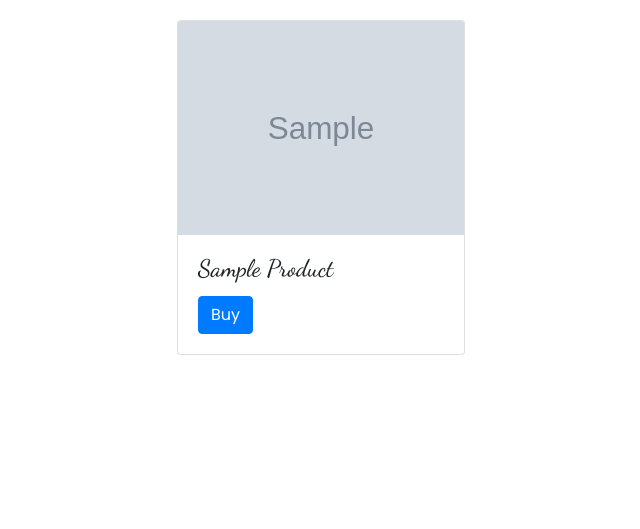
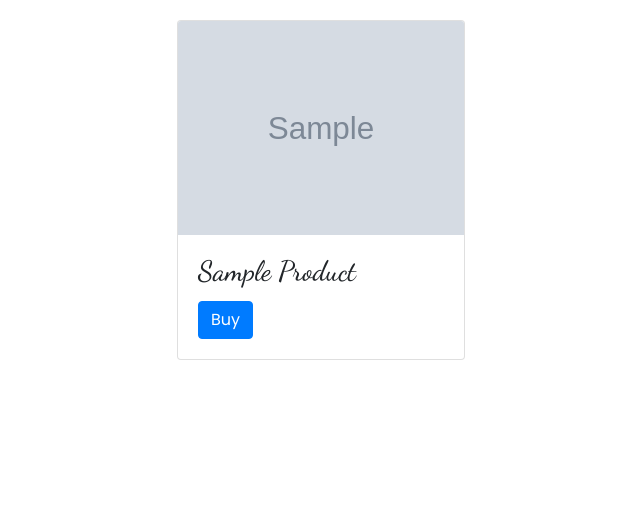
Before and after one commit to Rayansh14/pblwave2, a Django app: page /products/envelopes/ in a window 1280 px wide. Shown: the part 59-588 px from the top of the page, without its empty margins (319-959 px from the left). Run offline with Django 3.2, Linux system fonts and the light colour scheme; tables that the repository leaves empty hold one stand-in row (values such as "Sample post"); grey boxes marked "Sample" are stand-in pictures; some libraries are stand-ins or nearby versions.

Commit message:
Update product.html

```diff
--- a/product/templates/product.html
+++ b/product/templates/product.html
@@ -9,7 +9,7 @@
 
     .card-title {
         text-transform: capitalize;
-        font-size: 24px;
+        font-size: 28px;
         font-family: 'Dancing Script', cursive;
 
     }
```
